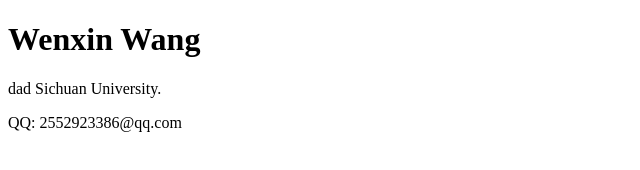
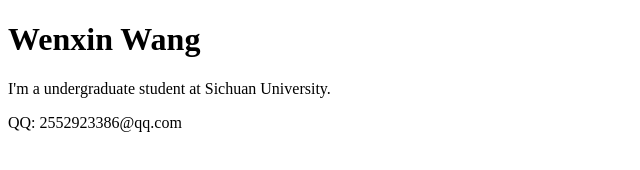
Before and after one commit to wangwenxin11/wangwenxin11.github.io, a plain HTML site: page index.html in a window 1280 px wide. Shown: the whole page, without its empty margins (0-640 px from the left). Drawn offline with Linux system fonts and the light colour scheme.

Commit message:
Update index.html

```diff
--- a/index.html
+++ b/index.html
@@ -2,7 +2,7 @@
 <html>
 <body>
 <h1>Wenxin Wang</h1>
-<p>dad Sichuan University.</p >
+<p>I'm a undergraduate student at  Sichuan University.</p >
 <p>QQ: 2552923386@qq.com</p >
 </body>
 </html>
```
